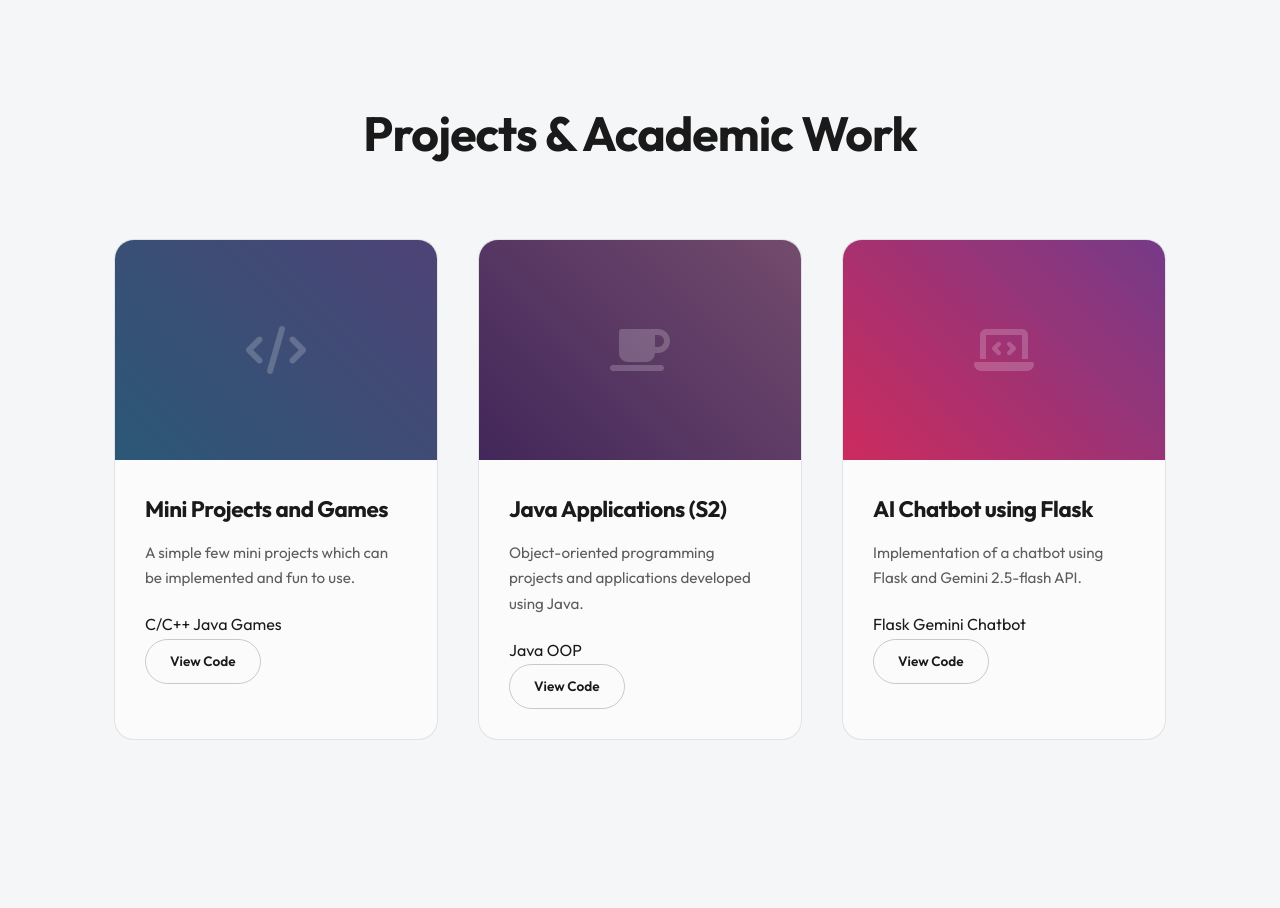
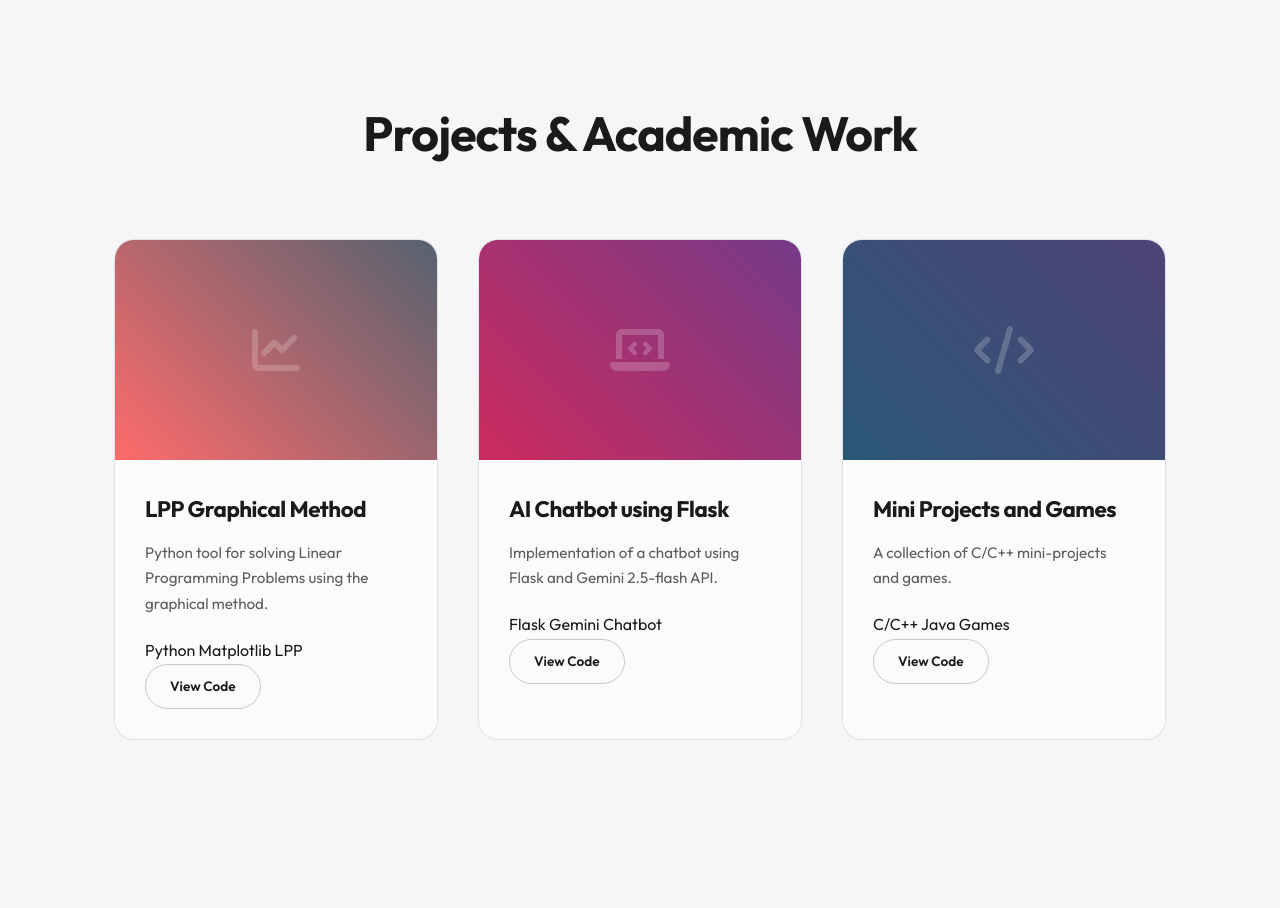
Before and after one commit to albinmmathew/PORTFOLIO, a Flask app: page / in a window 1280 px wide. Shown: the part 2447-3355 px from the top of the page. Run offline with Flask 3, Linux system fonts and the light colour scheme.

Commit message:
update to projects

```diff
--- a/templates/index.html
+++ b/templates/index.html
@@ -96,48 +96,29 @@
     <div class="container">
         <h2 class="section-title">Projects & Academic Work</h2>
         <div class="projects-grid">
-            <!-- Project 1 -->
+            <!-- Project 1: LPP Graphical Method -->
             <div class="project-card">
                 <div class="project-image">
-                    <div class="placeholder-img" style="background: linear-gradient(45deg, #2b5876, #4e4376);">
-                        <i class="fas fa-code" style="font-size: 3rem; color: rgba(255,255,255,0.2);"></i>
+                    <div class="placeholder-img" style="background: linear-gradient(45deg, #FF6B6B, #556270);">
+                        <i class="fas fa-chart-line" style="font-size: 3rem; color: rgba(255,255,255,0.2);"></i>
                     </div>
                 </div>
                 <div class="project-info">
-                    <h3>Mini Projects and Games</h3>
-                    <p>A simple few mini projects which can be implemented and fun to use. </p>
+                    <h3>LPP Graphical Method</h3>
+                    <p>Python tool for solving Linear Programming Problems using the graphical method.</p>
                     <div class="project-tags">
-                        <span>C/C++</span>
-                        <span>Java</span>
-                        <span>Games</span>
+                        <span>Python</span>
+                        <span>Matplotlib</span>
+                        <span>LPP</span>
                     </div>
                     <div class="project-links">
-                        <a href="https://github.com/albinmmathew/Mini-Projects-and-Games" class="btn-sm outline"
+                        <a href="https://github.com/albinmmathew/LPP-GraphicalMethod" class="btn-sm outline"
                             target="_blank">View Code</a>
                     </div>
                 </div>
             </div>
-            <!-- Project 2 -->
-            <div class="project-card">
-                <div class="project-image">
-                    <div class="placeholder-img" style="background: linear-gradient(45deg, #42275a, #734b6d);">
-                        <i class="fas fa-coffee" style="font-size: 3rem; color: rgba(255,255,255,0.2);"></i>
-                    </div>
-                </div>
-                <div class="project-info">
-                    <h3>Java Applications (S2)</h3>
-                    <p>Object-oriented programming projects and applications developed using Java.</p>
-                    <div class="project-tags">
-                        <span>Java</span>
-                        <span>OOP</span>
-                    </div>
-                    <div class="project-links">
-                        <a href="https://github.com/albinmmathew/JAVA_S2" class="btn-sm outline" target="_blank">View
-                            Code</a>
-                    </div>
-                </div>
-            </div>
-            <!-- Project 3 -->
+
+            <!-- Project 2: AI Chatbot -->
             <div class="project-card">
                 <div class="project-image">
                     <div class="placeholder-img" style="background: linear-gradient(45deg, #cc2b5e, #753a88);">
@@ -155,6 +136,28 @@
                     <div class="project-links">
                         <a href="https://github.com/albinmmathew/AI-CHATBOT" class="btn-sm outline" target="_blank">View
                             Code</a>
+                    </div>
+                </div>
+            </div>
+
+            <!-- Project 3: Mini Projects -->
+            <div class="project-card">
+                <div class="project-image">
+                    <div class="placeholder-img" style="background: linear-gradient(45deg, #2b5876, #4e4376);">
+                        <i class="fas fa-code" style="font-size: 3rem; color: rgba(255,255,255,0.2);"></i>
+                    </div>
+                </div>
+                <div class="project-info">
+                    <h3>Mini Projects and Games</h3>
+                    <p>A collection of C/C++ mini-projects and games.</p>
+                    <div class="project-tags">
+                        <span>C/C++</span>
+                        <span>Java</span>
+                        <span>Games</span>
+                    </div>
+                    <div class="project-links">
+                        <a href="https://github.com/albinmmathew/Mini-Projects-and-Games" class="btn-sm outline"
+                            target="_blank">View Code</a>
                     </div>
                 </div>
             </div>
```
